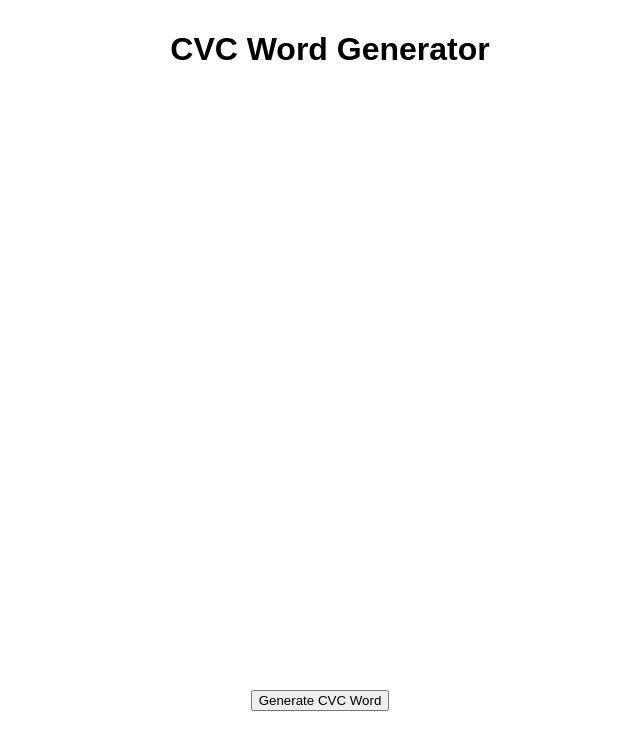
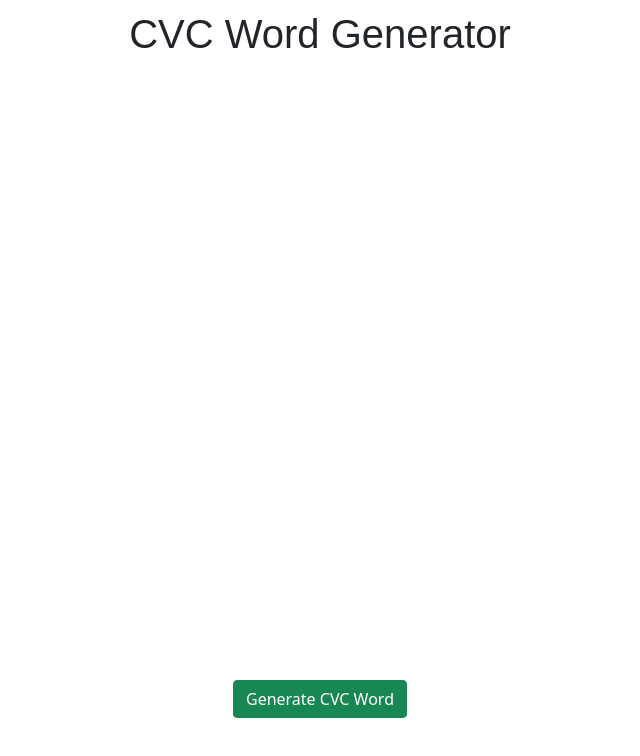
Before and after one commit to dweisel/CVC-Word-Generator, a plain HTML site: page index.html in a window 1280 px wide. Shown: the whole page, without its empty margins (320-960 px from the left). Drawn offline with nearby package versions, Linux system fonts and the light colour scheme.

Commit message:
updated bootstrap

```diff
--- a/index.html
+++ b/index.html
@@ -4,6 +4,8 @@
   <title>CVC Word Generator</title>
   <link rel="stylesheet" type="text/css" href="styles.css">
   <script src="script.js"></script>
+  <link href="https://cdn.jsdelivr.net/npm/bootstrap@5.0.2/dist/css/bootstrap.min.css" rel="stylesheet" integrity="sha384-EVSTQN3/azprG1Anm3QDgpJLIm9Nao0Yz1ztcQTwFspd3yD65VohhpuuCOmLASjC" crossorigin="anonymous">
+<script src="https://cdn.jsdelivr.net/npm/bootstrap@5.0.2/dist/js/bootstrap.bundle.min.js" integrity="sha384-MrcW6ZMFYlzcLA8Nl+NtUVF0sA7MsXsP1UyJoMp4YLEuNSfAP+JcXn/tWtIaxVXM" crossorigin="anonymous"></script>
 </head>
 
 <header>
@@ -11,11 +13,15 @@
 </header>
 
 <body>
+
   <div class="container">
     <span id="random-word"></span>
   </div>
 
-  <button id="button" onclick="generateRandomWord()">Generate CVC Word</button>
+  <div class="d-flex justify-content-center">
+    <button type="button" onclick="generateRandomWord()" class="btn btn-success">Generate CVC Word</button>
+  </div>
+
 </body>
 
 
--- a/package.json
+++ /dev/null
@@ -1,5 +0,0 @@
-{
-  "dependencies": {
-    "bootstrap": "^5.3.0"
-  }
-}
--- a/styles.css
+++ b/styles.css
@@ -1,7 +1,3 @@
-body {
-  margin: 0;
-  padding: 0;
-}
 
 header {
   font-family: Arial, Helvetica, sans-serif;
@@ -32,7 +28,7 @@ header {
   font-size: 100px;
 }
 
-#button {
+.button {
 display: block;
 margin: auto;
 }
```
Also changed, not shown: 2 other files.
